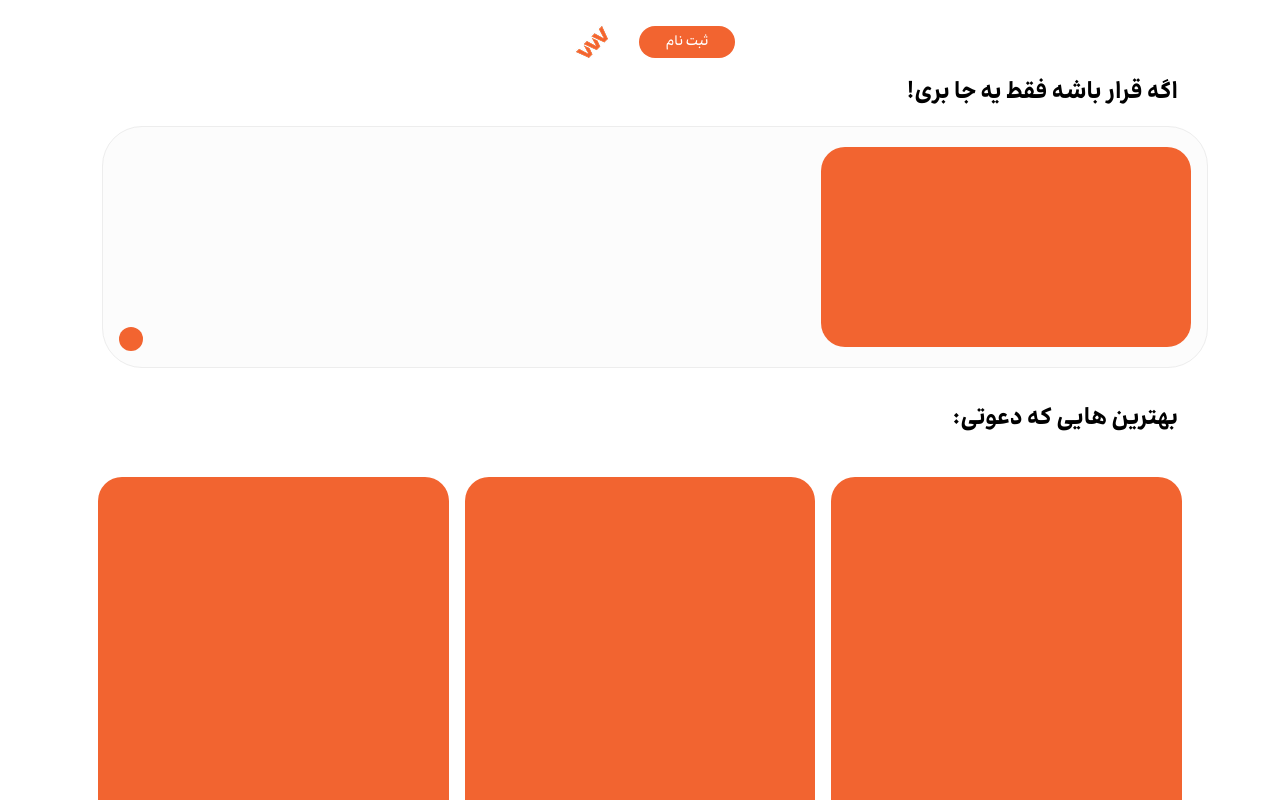
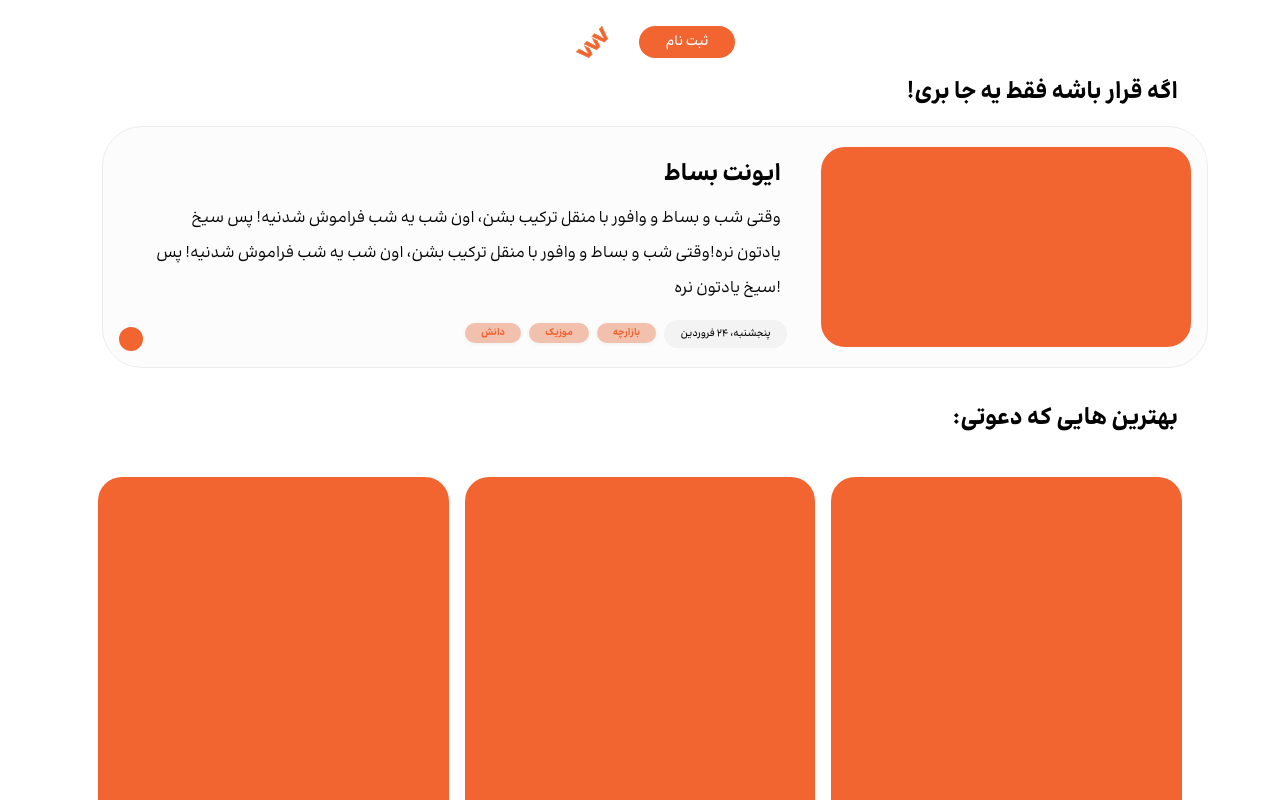
Before and after one commit to sotheso/Davvat-app, a Next.js app: page / in a window 1280 px wide. Shown: the top 800 px of the page. Built offline with nearby package versions, Linux system fonts and the light colour scheme.

Commit message:
ساماندهی کاموننت های صفحه اصلی

```diff
--- a/components/BannerCard.tsx
+++ /dev/null
@@ -1,67 +0,0 @@
-import React from 'react';
-
-const BannerCard: React.FC = () => {
-  return (
-    <div style={{ marginBottom: 32 }}>
-      {/* Main title outside the card */}
-      <div style={{ display: 'flex', justifyContent: 'flex-end' }}>
-        <h1 style={{
-          display: 'flex',
-          width: 275,
-          height: 35,
-          flexDirection: 'column',
-          justifyContent: 'center',
-          flexShrink: 0,
-          color: '#000',
-          textAlign: 'right',
-          fontFamily: 'Ravi, sans-serif',
-          fontSize: 24,
-          fontStyle: 'normal',
-          fontWeight: 700,
-          lineHeight: 'normal',
-          margin: '0 0 16px 0'
-        }}>
-          !اگه قرار باشه فقط یه جا بری
-        </h1>
-      </div>
-
-      {/* Main banner card */}
-      <div style={{
-        width: 1104,
-        height: 240,
-        flexShrink: 0,
-        borderRadius: 40,
-        border: '1px solid #EDEDED',
-        background: '#FCFCFC',
-        display: 'flex',
-        gap: 16,
-        alignItems: 'center',
-        position: 'relative'
-      }}>
-        {/* Left section - Empty for spacing */}
-        <div style={{ flex: 1 }} />
-        {/* Right section - Orange block */}
-        <div style={{
-          width: 370,
-          height: 200,
-          flexShrink: 0,
-          borderRadius: 24,
-          background: '#F26430',
-          margin: 16
-        }} />
-        {/* Orange circle absolutely positioned in bottom left */}
-        <div style={{
-          position: 'absolute',
-          left: 16,
-          bottom: 16,
-          width: 24,
-          height: 24,
-          background: '#F26430',
-          borderRadius: '50%'
-        }} />
-      </div>
-    </div>
-  );
-};
-
-export default BannerCard;
--- /dev/null
+++ b/components/ButtonCard/BannerCard.tsx
@@ -0,0 +1,106 @@
+import React from 'react';
+import BazaarcheButton from './BazaarcheButton';
+import DateButton from './DateButton';
+import BannerParagraph from '../CompText/BannerTopView/BannerParagraph';
+import BannerTitle from '../CompText/BannerTopView/BannerTitle';
+
+const BannerCard: React.FC = () => {
+  return (
+    <div style={{ marginBottom: 32 }}>
+      {/* Main title outside the card */}
+      <div style={{ display: 'flex', justifyContent: 'flex-end' }}>
+        <h1 style={{
+          display: 'flex',
+          width: 275,
+          height: 35,
+          flexDirection: 'column',
+          justifyContent: 'center',
+          flexShrink: 0,
+          color: '#000',
+          textAlign: 'right',
+          fontFamily: 'Ravi, sans-serif',
+          fontSize: 24,
+          fontStyle: 'normal',
+          fontWeight: 700,
+          lineHeight: 'normal',
+          margin: '0 0 16px 0'
+        }}>
+          !اگه قرار باشه فقط یه جا بری
+        </h1>
+      </div>
+
+      {/* Main banner card */}
+      <div style={{
+        width: 1104,
+        height: 240,
+        flexShrink: 0,
+        borderRadius: 40,
+        border: '1px solid #EDEDED',
+        background: '#FCFCFC',
+        display: 'flex',
+        gap: 16,
+        alignItems: 'center',
+        position: 'relative'
+      }}>
+        {/* Left section - Empty for spacing */}
+        <div style={{ flex: 1 }} />
+        {/* Right section - Orange block */}
+        <div style={{
+          width: 370,
+          height: 200,
+          flexShrink: 0,
+          borderRadius: 24,
+          background: '#F26430',
+          margin: 16
+        }} />
+        {/* Button row absolutely positioned at bottom left of orange block */}
+        <div style={{
+          position: 'absolute',
+          right: 400 + 20, // orange block margin right + desired padding from orange block
+          bottom: 16, // orange block margin bottom
+          display: 'flex',
+          flexDirection: 'row',
+          alignItems: 'center',
+          gap: 8
+        }}>
+          <BazaarcheButton>دانش</BazaarcheButton>
+          <BazaarcheButton>موزیک</BazaarcheButton>
+          <BazaarcheButton>بازارچه</BazaarcheButton>
+          <DateButton>پنجشنبه، ۲۴ فروردین</DateButton>
+        </div>
+        {/* Orange circle absolutely positioned in bottom left */}
+        <div style={{
+          position: 'absolute',
+          left: 16,
+          bottom: 16,
+          width: 24,
+          height: 24,
+          background: '#F26430',
+          borderRadius: '50%'
+        }} />
+        {/* Centered description text with spacing from the orange block */}
+        <div
+          style={{
+            position: 'absolute',
+            right: 370 + 32 + 24, // orange block width + gap + extra padding from orange block + extra padding from right edge
+            top: '45%',
+            transform: 'translateY(-50%)',
+            width: 637,
+            display: 'flex',
+            flexDirection: 'column',
+            alignItems: 'flex-end',
+          }}
+        >
+          <BannerTitle style={{ marginBottom: 8 }}>
+            ایونت بساط
+          </BannerTitle>
+          <BannerParagraph>
+            وقتی شب و بساط و وافور با منقل ترکیب بشن، اون شب یه شب فراموش شدنیه! پس سیخ یادتون نره!وقتی شب و بساط و وافور با منقل ترکیب بشن، اون شب یه شب فراموش شدنیه! پس سیخ یادتون نره!
+          </BannerParagraph>
+        </div>
+      </div>
+    </div>
+  );
+};
+
+export default BannerCard;
--- /dev/null
+++ b/components/ButtonCard/RoundIconButton.tsx
@@ -0,0 +1,37 @@
+import React from 'react';
+
+interface RoundIconButtonProps extends React.ButtonHTMLAttributes<HTMLButtonElement> {
+  children?: React.ReactNode;
+}
+
+const defaultArrow = (
+  <svg width="12" height="7" viewBox="0 0 12 7" fill="none" xmlns="http://www.w3.org/2000/svg">
+    <path d="M11.2432 5.77704L6.20262 0.736437L1.16208 5.77704" stroke="white" strokeWidth="1.13" strokeLinecap="round" strokeLinejoin="round"/>
+  </svg>
+);
+
+const RoundIconButton: React.FC<RoundIconButtonProps> = ({ children, ...props }) => (
+  <button
+    style={{
+      position: 'absolute',
+      left: 8,
+      bottom: 8,
+      background: '#ff7043',
+      color: '#fff',
+      border: 'none',
+      borderRadius: '50%',
+      width: 28,
+      height: 28,
+      display: 'flex',
+      alignItems: 'center',
+      justifyContent: 'center',
+      fontSize: 18,
+      boxShadow: '0 1px 4px #eee',
+    }}
+    {...props}
+  >
+    {children ?? defaultArrow}
+  </button>
+);
+
+export default RoundIconButton;
--- /dev/null
+++ b/components/CompText/BannerTopView/BannerParagraph.tsx
@@ -0,0 +1,29 @@
+import React from 'react';
+
+interface BannerParagraphProps extends React.HTMLAttributes<HTMLDivElement> {
+  children: React.ReactNode;
+}
+
+const BannerParagraph: React.FC<BannerParagraphProps> = ({ children, ...props }) => (
+  <div
+    style={{
+      width: 'auto',
+      height: 114,
+      flexShrink: 0,
+      color: '#000',
+      textAlign: 'right',
+      fontFamily: 'Ravi',
+      fontSize: 16,
+      fontStyle: 'normal',
+      fontWeight: 400,
+      lineHeight: '35px',
+      display: 'flex',
+      alignItems: 'flex-start',
+    }}
+    {...props}
+  >
+    {children}
+  </div>
+);
+
+export default BannerParagraph;
--- /dev/null
+++ b/components/CompText/BannerTopView/BannerTitle.tsx
@@ -0,0 +1,41 @@
+import React from 'react';
+
+interface BannerTitleProps extends React.HTMLAttributes<HTMLDivElement> {
+  children: React.ReactNode;
+}
+
+const BannerTitle: React.FC<BannerTitleProps> = ({ children, ...props }) => (
+  <div
+    style={{
+      display: 'flex',
+      width: 'auto',
+      height: 26,
+      flexDirection: 'column',
+      justifyContent: 'center',
+      flexShrink: 0,
+      alignItems: 'flex-start',
+    }}
+    {...props}
+  >
+    <div
+      style={{
+        width: 'auto',
+        height: '100%',
+        textAlign: 'right',
+        justifyContent: 'center',
+        display: 'flex',
+        flexDirection: 'column',
+        alignItems: 'flex-start',
+        color: 'black',
+        fontSize: 24,
+        fontFamily: 'Ravi',
+        fontWeight: 700,
+        wordWrap: 'break-word',
+      }}
+    >
+      {children}
+    </div>
+  </div>
+);
+
+export default BannerTitle;
--- a/components/EventCard.tsx
+++ b/components/CompViewAsli/EventCard.tsx
@@ -1,5 +1,6 @@
 import React from 'react';
-import BazaarcheButton from './BazaarcheButton';
+import BazaarcheButton from '../ButtonCard/BazaarcheButton';
+import RoundIconButton from '../ButtonCard/RoundIconButton';
 
 const EventCard: React.FC = () => {
   return (
@@ -66,12 +67,11 @@ const EventCard: React.FC = () => {
           </div>
         </div>
       </div>
-      {/* Orange round button in bottom left corner */}
-      <button style={{position: 'absolute', left: 8, bottom: 8, background: '#ff7043', color: '#fff', border: 'none', borderRadius: '50%', width: 28, height: 28, display: 'flex', alignItems: 'center', justifyContent: 'center', fontSize: 18, boxShadow: '0 1px 4px #eee'}}>
+      <RoundIconButton>
         <svg width="12" height="7" viewBox="0 0 12 7" fill="none" xmlns="http://www.w3.org/2000/svg">
           <path d="M11.2432 5.77704L6.20262 0.736437L1.16208 5.77704" stroke="white" strokeWidth="1.13" strokeLinecap="round" strokeLinejoin="round"/>
         </svg>
-      </button>
+      </RoundIconButton>
     </div>
   );
 };
--- a/components/EventCardCarousel.tsx
+++ b/components/CompViewAsli/EventCardCarousel.tsx
@@ -1,5 +1,5 @@
 import React, { useState } from 'react';
-import EventCard from './EventCard';
+import EventCard from './CompViewAsli/EventCard';
 
 const EventCardCarousel: React.FC = () => {
   const [currentIndex, setCurrentIndex] = useState(0); // Start from first set
```
Also changed, not shown: pages/index.tsx (+4 -4 lines), components/ButtonCard/BazaarcheButton.tsx (renamed from components/BazaarcheButton.tsx), components/ButtonCard/DateButton.tsx (renamed from components/DateButton.tsx), components/CompViewAsli/StoryCard.tsx (renamed from components/StoryCard.tsx), components/CompViewAsli/TopBar.tsx (renamed from components/TopBar.tsx).
